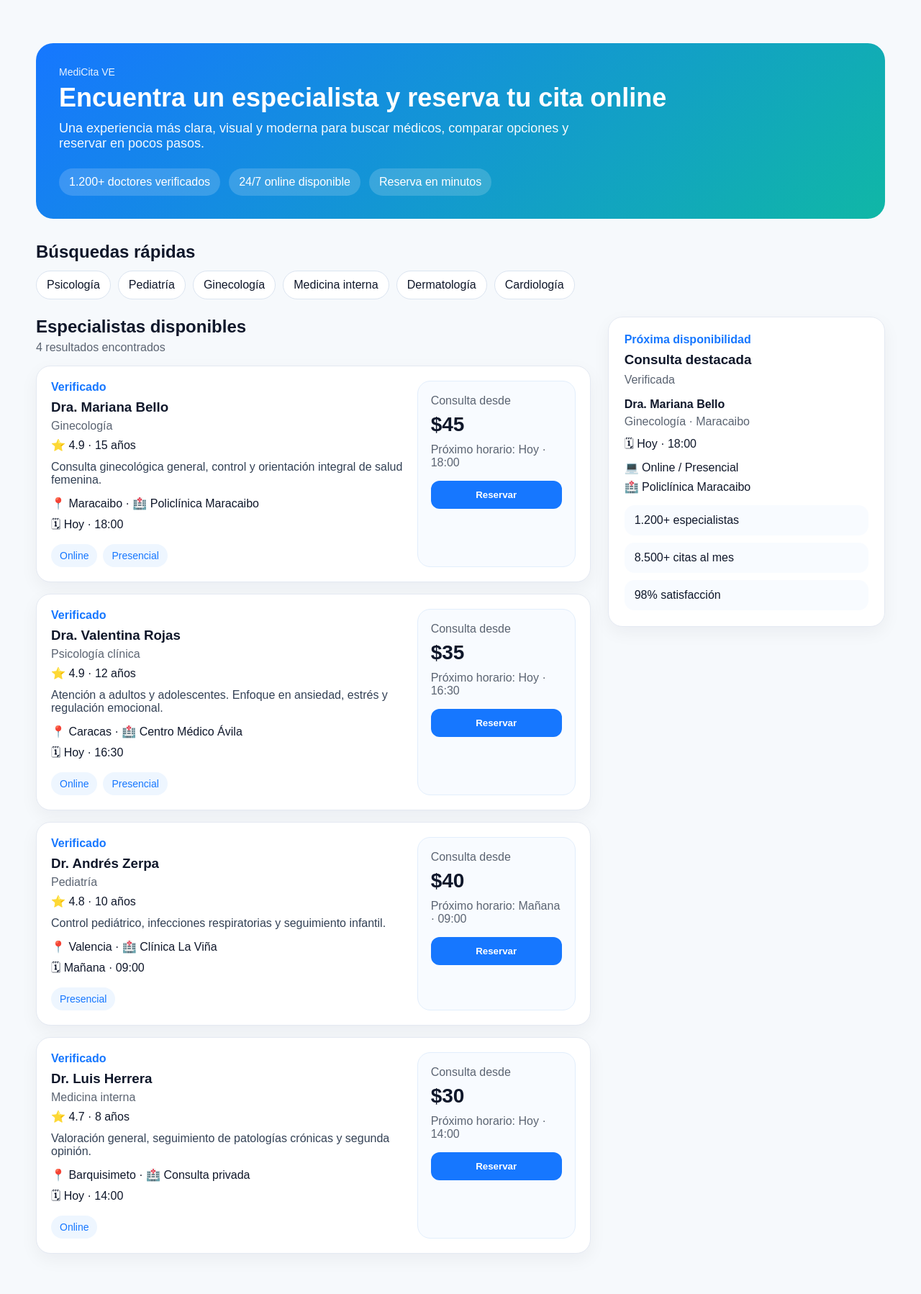
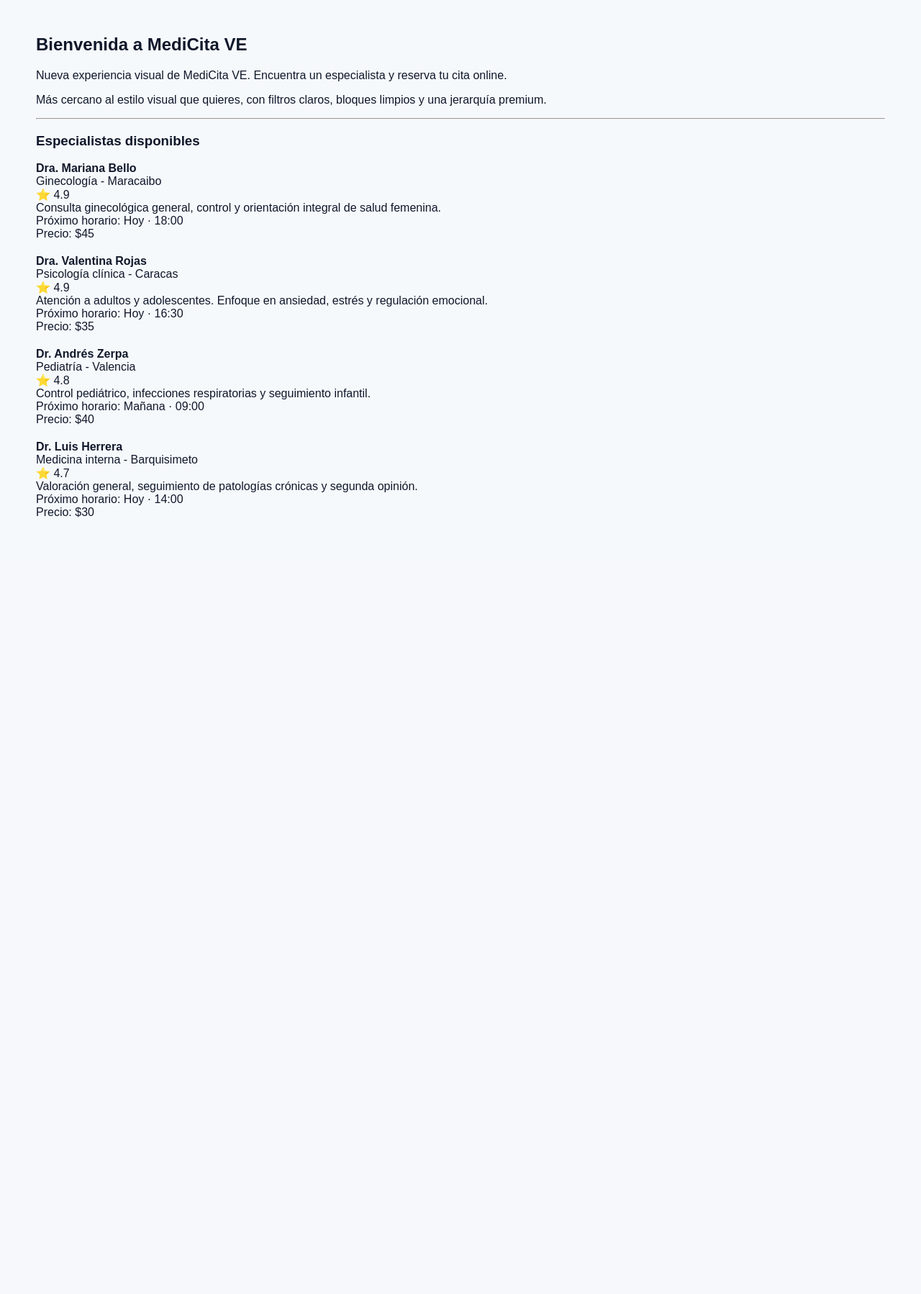
Before and after one commit to auritamarinmedicitave-dot/medicita-ve, a Flask app: page / in a window 1280 px wide. Shown: the part 77-1875 px from the top of the page at 72% size. After the commit the page ends 796 px from the top, so only its background shows below. Run offline with Flask 3, Linux system fonts and the light colour scheme; a user stored in the database is signed in.

Commit message:
Update index.html

```diff
--- a/templates/index.html
+++ b/templates/index.html
@@ -3,96 +3,32 @@
 {% block title %}Inicio · MediCita VE{% endblock %}
 
 {% block content %}
-<section style="padding: 32px 0;">
-  <div style="background: linear-gradient(135deg, #1677FF 0%, #10B7A6 100%); color: white; border-radius: 24px; padding: 32px;">
-    <p style="margin: 0 0 8px; font-size: 14px; opacity: 0.9;">MediCita VE</p>
-    <h1 style="margin: 0 0 12px; font-size: 36px; line-height: 1.1;">Encuentra un especialista y reserva tu cita online</h1>
-    <p style="margin: 0; font-size: 18px; max-width: 760px; opacity: 0.95;">
-      Una experiencia más clara, visual y moderna para buscar médicos, comparar opciones y reservar en pocos pasos.
-    </p>
 
-    <div style="display: flex; gap: 12px; flex-wrap: wrap; margin-top: 24px;">
-      <span style="background: rgba(255,255,255,0.16); padding: 10px 14px; border-radius: 999px;">1.200+ doctores verificados</span>
-      <span style="background: rgba(255,255,255,0.16); padding: 10px 14px; border-radius: 999px;">24/7 online disponible</span>
-      <span style="background: rgba(255,255,255,0.16); padding: 10px 14px; border-radius: 999px;">Reserva en minutos</span>
+<h2>Bienvenida a MediCita VE</h2>
+
+<p>
+Nueva experiencia visual de MediCita VE. Encuentra un especialista y reserva tu cita online.
+</p>
+
+<p>
+Más cercano al estilo visual que quieres, con filtros claros, bloques limpios y una jerarquía premium.
+</p>
+
+<hr>
+
+<h3>Especialistas disponibles</h3>
+
+{% for doctor in doctors %}
+    <div style="margin-bottom:20px;">
+        <strong>{{ doctor.name }}</strong><br>
+        {{ doctor.specialty }} - {{ doctor.city }}<br>
+        ⭐ {{ doctor.rating }}<br>
+        {{ doctor.about }}<br>
+        Próximo horario: {{ doctor.next_slot }}<br>
+        Precio: ${{ doctor.price }}
     </div>
-  </div>
-</section>
+{% else %}
+    <p>No hay especialistas disponibles</p>
+{% endfor %}
 
-<section style="padding-bottom: 24px;">
-  <h2 style="margin: 0 0 12px;">Búsquedas rápidas</h2>
-  <div style="display: flex; gap: 10px; flex-wrap: wrap;">
-    {% for item in quick_specialties %}
-      <span style="border: 1px solid #dbe4f0; background: white; padding: 10px 14px; border-radius: 999px;">{{ item }}</span>
-    {% endfor %}
-  </div>
-</section>
-
-<section style="display: grid; grid-template-columns: 2fr 1fr; gap: 24px; align-items: start;">
-  <div>
-    <div style="display: flex; justify-content: space-between; align-items: center; margin-bottom: 16px; gap: 16px; flex-wrap: wrap;">
-      <div>
-        <h2 style="margin: 0;">Especialistas disponibles</h2>
-        <p style="margin: 6px 0 0; color: #5b6472;">{{ doctors|length }} resultados encontrados</p>
-      </div>
-    </div>
-
-    {% for doctor in doctors %}
-      <article style="background: white; border: 1px solid #e4e9f2; border-radius: 20px; padding: 20px; margin-bottom: 16px; box-shadow: 0 8px 24px rgba(15, 23, 42, 0.05);">
-        <div style="display: flex; justify-content: space-between; gap: 16px; flex-wrap: wrap;">
-          <div style="flex: 1 1 420px;">
-            <p style="margin: 0 0 8px; color: #1677FF; font-weight: 600;">Verificado</p>
-            <h3 style="margin: 0 0 6px;">{{ doctor.name }}</h3>
-            <p style="margin: 0 0 8px; color: #5b6472;">{{ doctor.specialty }}</p>
-            <p style="margin: 0 0 12px;">⭐ {{ '%.1f'|format(doctor.rating) }} · {{ doctor.experience }}</p>
-            <p style="margin: 0 0 14px; color: #334155;">{{ doctor.about }}</p>
-            <p style="margin: 0 0 8px;">📍 {{ doctor.city }} · 🏥 {{ doctor.clinic }}</p>
-            <p style="margin: 0 0 12px;">🗓 {{ doctor.next_slot }}</p>
-            <div style="display: flex; gap: 8px; flex-wrap: wrap;">
-              {% for item in doctor.mode_list %}
-                <span style="background: #eef6ff; color: #1677FF; padding: 8px 12px; border-radius: 999px; font-size: 14px;">{{ item }}</span>
-              {% endfor %}
-            </div>
-          </div>
-
-          <div style="flex: 0 1 220px; background: #f8fbff; border: 1px solid #e2eefc; border-radius: 18px; padding: 18px;">
-            <p style="margin: 0 0 8px; color: #5b6472;">Consulta desde</p>
-            <p style="margin: 0 0 10px; font-size: 28px; font-weight: 700; color: #0f172a;">${{ doctor.price }}</p>
-            <p style="margin: 0 0 16px; color: #5b6472;">Próximo horario: {{ doctor.next_slot }}</p>
-            <button style="width: 100%; background: #1677FF; color: white; border: none; border-radius: 12px; padding: 12px 16px; font-weight: 600; cursor: pointer;">
-              Reservar
-            </button>
-          </div>
-        </div>
-      </article>
-    {% else %}
-      <div style="background: white; border: 1px solid #e4e9f2; border-radius: 20px; padding: 24px;">
-        <p style="margin: 0;">No se encontraron especialistas con esos filtros.</p>
-      </div>
-    {% endfor %}
-  </div>
-
-  <aside>
-    {% if featured_doctor %}
-      <div style="background: white; border: 1px solid #e4e9f2; border-radius: 20px; padding: 22px; box-shadow: 0 8px 24px rgba(15, 23, 42, 0.05); position: sticky; top: 24px;">
-        <p style="margin: 0 0 8px; color: #1677FF; font-weight: 700;">Próxima disponibilidad</p>
-        <h3 style="margin: 0 0 8px;">Consulta destacada</h3>
-        <p style="margin: 0 0 16px; color: #5b6472;">Verificada</p>
-
-        <h4 style="margin: 0 0 6px;">{{ featured_doctor.name }}</h4>
-        <p style="margin: 0 0 10px; color: #5b6472;">{{ featured_doctor.specialty }} · {{ featured_doctor.city }}</p>
-
-        <p style="margin: 0 0 8px;">🗓 {{ featured_doctor.next_slot }}</p>
-        <p style="margin: 0 0 8px;">💻 {{ featured_doctor.mode_list|join(' / ') }}</p>
-        <p style="margin: 0 0 16px;">🏥 {{ featured_doctor.clinic }}</p>
-
-        <div style="display: grid; gap: 10px;">
-          <div style="background: #f8fbff; border-radius: 14px; padding: 12px 14px;">1.200+ especialistas</div>
-          <div style="background: #f8fbff; border-radius: 14px; padding: 12px 14px;">8.500+ citas al mes</div>
-          <div style="background: #f8fbff; border-radius: 14px; padding: 12px 14px;">98% satisfacción</div>
-        </div>
-      </div>
-    {% endif %}
-  </aside>
-</section>
 {% endblock %}
```
